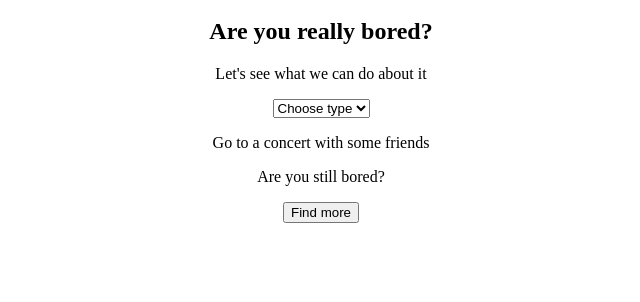
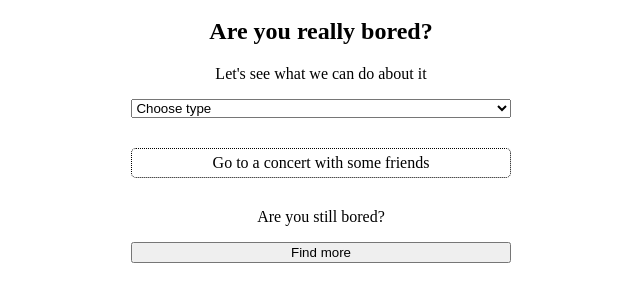
Before and after one commit to HannaSyn/Free_time_app, a website built with Parcel: page index.html in a window 1280 px wide. Shown: the part 70-372 px from the top of the page, without its empty margins (319-959 px from the left). Built offline with nearby package versions, Linux system fonts and the light colour scheme.

Commit message:
add mainimal styles

```diff
--- a/index.js
+++ b/index.js
@@ -108,7 +108,7 @@ function App() {
     <h2>Are you really bored?</h2>
     <p>Let's see what we can do about it</p>
     ${setType()}
-    <p>${dataStore.currentType ? getActivityByType() : getRandomActivity()}</p>
+    <p class="activity">${dataStore.currentType ? getActivityByType() : getRandomActivity()}</p>
     <p>Are you still bored?</p></p>
     <button onClick="getRandomActivity(); renderApp()">Find more</button>
   `;
--- a/style.css
+++ b/style.css
@@ -1,5 +1,16 @@
 main {
-  width: 100%;
+  width: 30%;
   margin: 30px auto;
   text-align: center;
 }
+.activity {
+  margin: 30px 0;
+  padding: 5px;
+  border: 1px dotted #000000;
+  border-radius: 5px;
+}
+
+select,
+button {
+  width: 100%;
+}
```
Also changed, not shown: 1 other file.
